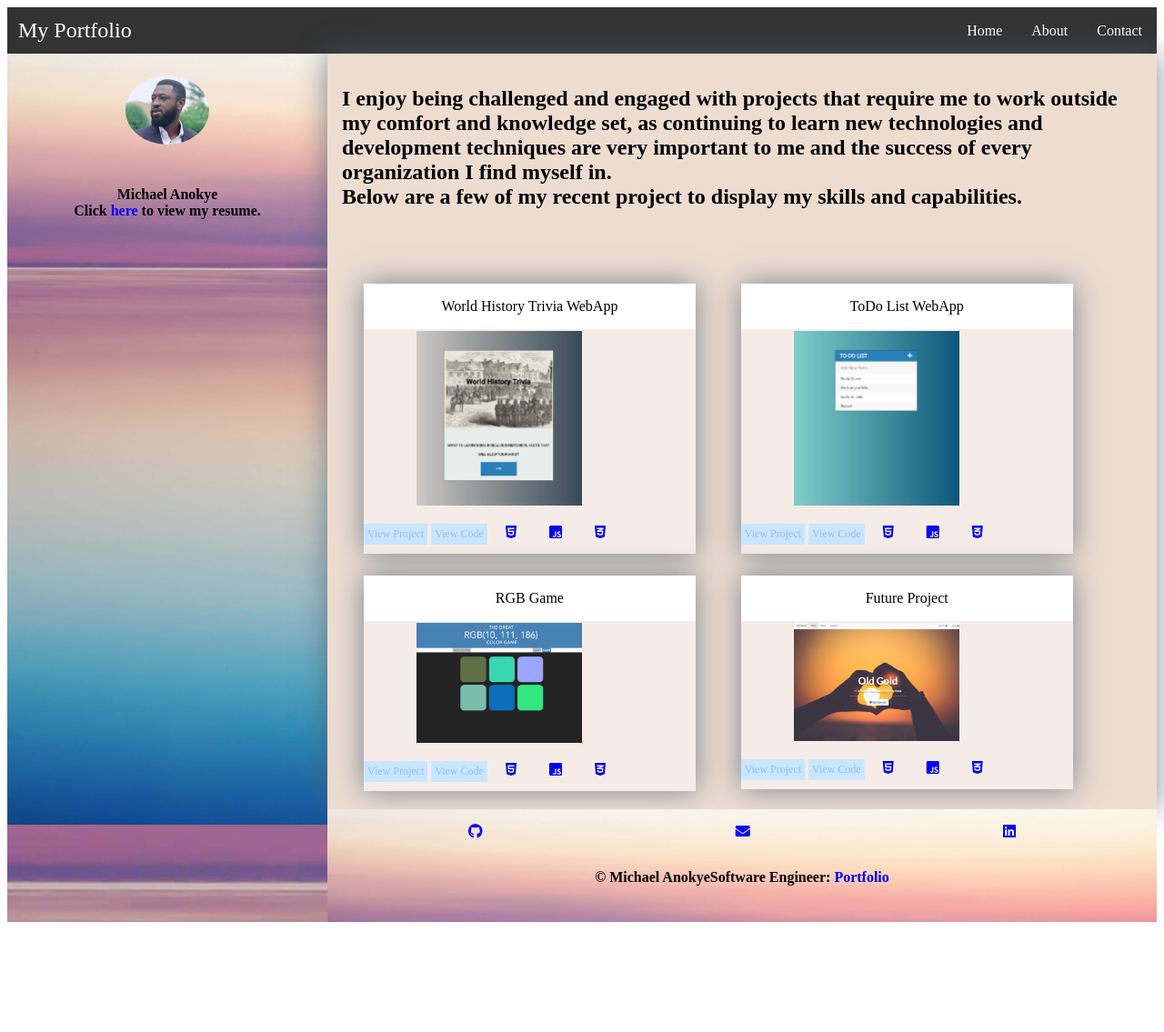
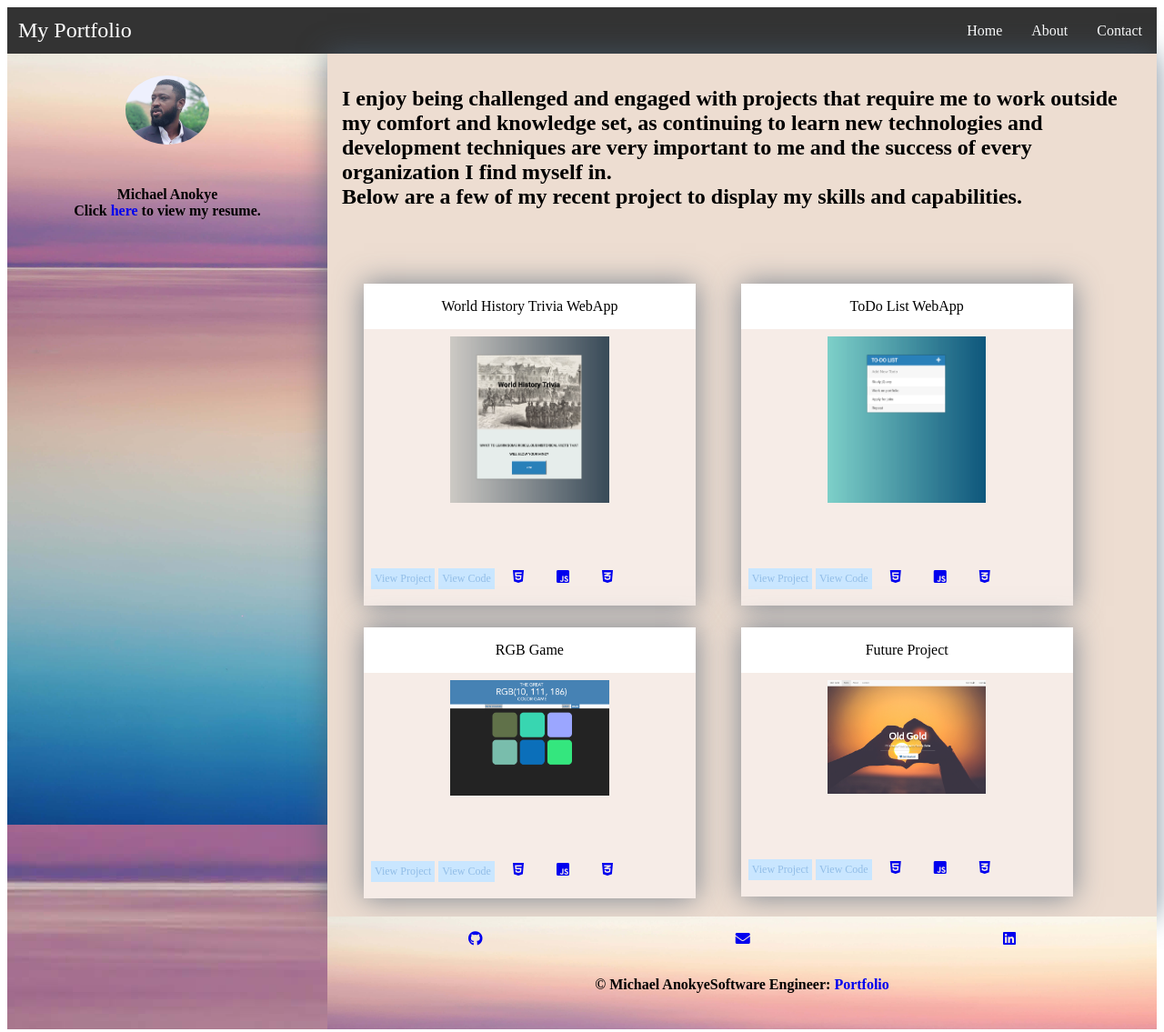
Before and after one commit to michaelanokyej/portfolio, a plain HTML site: page projects.html in a window 1280 px wide. Shown: the whole page at 91% size. Before the commit the page ends 1022 px from the top, so only its background shows below. Drawn offline with nearby package versions, Linux system fonts and the light colour scheme.

Commit message:
added more styling

```diff
--- a/assets/css/main.css
+++ b/assets/css/main.css
@@ -39,16 +39,10 @@ flex: 1;
 div.bio{
 	font-size: 1em;
 	font-weight: bold;
-	line-height: 20px;
+	line-height: 1.5rem;
 	text-align: center;
 	background: #F6ECE7;
 	padding: 16px;
-}
-
-#projects{
-	padding: 0px;
-	margin: 0px;
-	background: #EDDDD1;
 }
 
 h2.sectionTitle{
@@ -134,6 +128,9 @@ div.contactForm form button:hover, div.contactForm form button:focus{
 
 #projects{
 	box-shadow: 0 0 30px rgba(72, 94, 115, 0.7);
+	padding: 0px;
+	margin: 0px;
+	background: #EDDDD1;
 }
 
 div.projectContainer{
@@ -150,6 +147,13 @@ div.projectContainer ul{
 	width: 100%;
 	/* box-shadow: 0 0 20px rgba(72, 94, 115, 0.7); */
 	/* height: 500px; */
+}
+
+div.imgWrapper{
+	display: flex;
+    align-items: center;
+    justify-content: center;
+    padding: 8px;
 }
 
 div.projectContainer ul li{
@@ -183,19 +187,14 @@ div.projectContainer ul li .projectImage {
 	padding-right: 24px;
 	padding-top: 0;
 	padding-bottom: 0px;
-	/* float: inline-end; */
-	/*padding: 24px;*/
-	margin: 2px 10px 0px 15px;
-	/* margin: 0 10px; */
-	/*align-items: center;*/
+	margin: 0;
 }
 
 div.project-links{
 	display: flex;
 	display: inline-block;
+	padding: 8px;
 	width: 100%;
-	/* align-items: center; */
-	/* justify-content: center; */
 }
 
 div.project-links .fab, div.project-links .fas{
@@ -216,6 +215,10 @@ div.projectContainer ul li .description{
 	/*background-color: white;*/
 	text-align: center;
 	display: none;
+}
+
+div.paraWrapper{
+	height: 40px;
 }
 
 div.projectContainer ul li .title:hover{
@@ -396,7 +399,6 @@ li > a:hover, li > a:focus, div.project-links a:hover, div.project-links a:focus
 	div.projectContainer{
 	width: 100%;
 	overflow: hidden;
-	/* background: skyblue; */
 	margin: 2px 10px 0px 0px;
 	padding: 20px 0px;
 	}
@@ -427,24 +429,24 @@ li > a:hover, li > a:focus, div.project-links a:hover, div.project-links a:focus
 		height: 60%;
 		padding-left: 8px;
 		padding-right: 8px;
-		margin: 2px 10px 0px 50px;
+		margin: 0;
 		/* display: flex; */
 		/* align-items: center; */
 	}
 
-	div.projectContainer ul li .description{
+	/* div.projectContainer ul li .description{
 		width: 90%;
 		height: 10px;
 		line-height: 15px;
 		/*background-color: white;*/
-		text-align: center;
-	}
+		/* text-align: center; */
+	/* } */ */
 
-	hr{
+	/* hr{
 		width: 80%;
 		margin-left: 56px;
 		margin-right: 0px;
-	}
+	} */
 
 	/*contact for section*/
 
@@ -471,7 +473,6 @@ li > a:hover, li > a:focus, div.project-links a:hover, div.project-links a:focus
 @media screen and (min-width: 1024px){
 	#wrapper{
 		display: flex;
-		/*flex-direction: row;*/
 		align-items: center;
 		height: 100%;
 		width: 100%;
@@ -490,10 +491,8 @@ li > a:hover, li > a:focus, div.project-links a:hover, div.project-links a:focus
 
 	/*Main body*/
 	#main{
-		/*background-color: #A9BDC1;*/
 		display: flex;
 		flex: 3;
-		/* flex-direction: column; */
 		width: 100%;
 	}
 
--- a/projects.html
+++ b/projects.html
@@ -53,10 +53,12 @@
                 <div class="projectContainer">
                     <ul id="projectInfo">
                         <li> <div class="title">World History Trivia WebApp</div>
-                            <!-- <a href="projects/gallery.html" class="image fit" target="_blank"><img src="projects/gallery.gif" alt="picture of gallery website" /></a> -->
-
+                            <div class="imgWrapper">
                             <img src="assets/images/quizapp.png" alt="quizapp screenshot" class="projectImage">
+                            </div>
+                            <div class="paraWrapper">
                             <p class="center description">A history trivia web app that samples through a pool of questions for user.</p>
+                            </div>
                             <div class="project-links">
                                 <a href="https://michaelanokyej.github.io/quizapp/" class ="projectButton center" target="_blank">View Project</a>
                                 <a href="https://github.com/michaelanokyej/quizapp" class ="projectButton center" target="_blank">View Code</a>
@@ -69,8 +71,12 @@
                         </li>
 
                         <li> <div class="title">ToDo List WebApp</div>
+                            <div class="imgWrapper">
                            <img src="assets/images/todoList.png" alt="Todo List screenshot" class="projectImage" />
+                            </div>
+                            <div class="paraWrapper">
                             <p class="center description">A very simple webApp to keep track of goals.</p>
+                            </div>
                             <div class="project-links">
                                 <a href="https://michaelanokyej.github.io/toDoListProject/" class ="projectButton" target="_blank">View Project</a>
                                 <a href="https://github.com/michaelanokyej/toDoListProject" class ="projectButton" target="_blank">View Code</a>
@@ -83,8 +89,12 @@
                         </li>
 
                         <li> <div class="title">RGB Game</div>
+                            <div class="imgWrapper">
                             <img src="assets/images/rgb.png" alt="rbg game screenshot" class="projectImage" />
+                             </div>
+                             <div class="paraWrapper">
                              <p class="center description">This game was built for users to better understand RGB. </p>
+                             </div>
                              <div class="project-links">
                                 <a href="https://michaelanokyej.github.io/colorGame/" class ="projectButton" target="_blank">View Project</a>
                                 <a href="https://github.com/michaelanokyej/colorGame" class ="projectButton" target="_blank">View Code</a>
@@ -97,8 +107,12 @@
                          </li>
 
                          <li> <div class="title">Future Project</div>
+                            <div class="imgWrapper">
                             <img src="assets/images/future2.png" alt="matchApp screenshot" class="projectImage" />
+                             </div>
+                             <div class="paraWrapper">
                              <p class="center description">A dating app.</p>
+                             </div>
                              <div class="project-links">
                                 <a href="#" class ="projectButton" target="_blank">View Project</a>
                                 <a href="#" class ="projectButton" target="_blank">View Code</a>
```
Also changed, not shown: index.html (+9 -2 lines), 2 other files.
